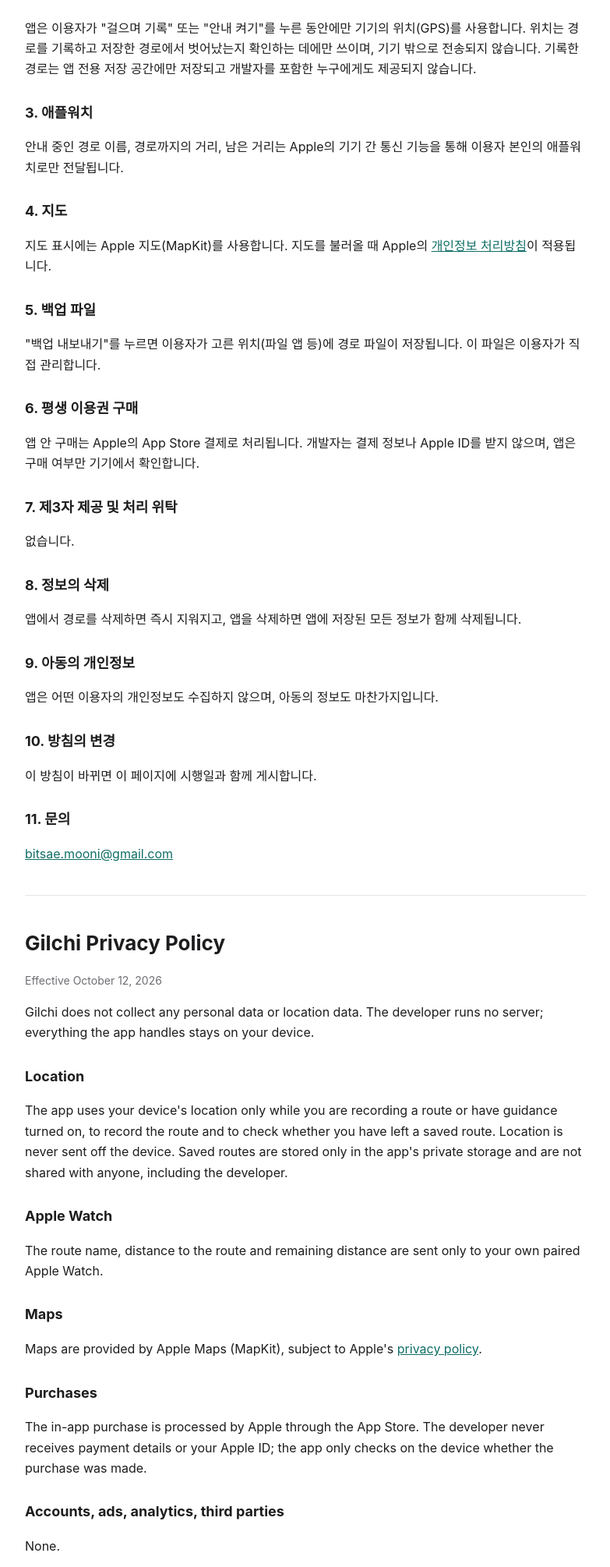
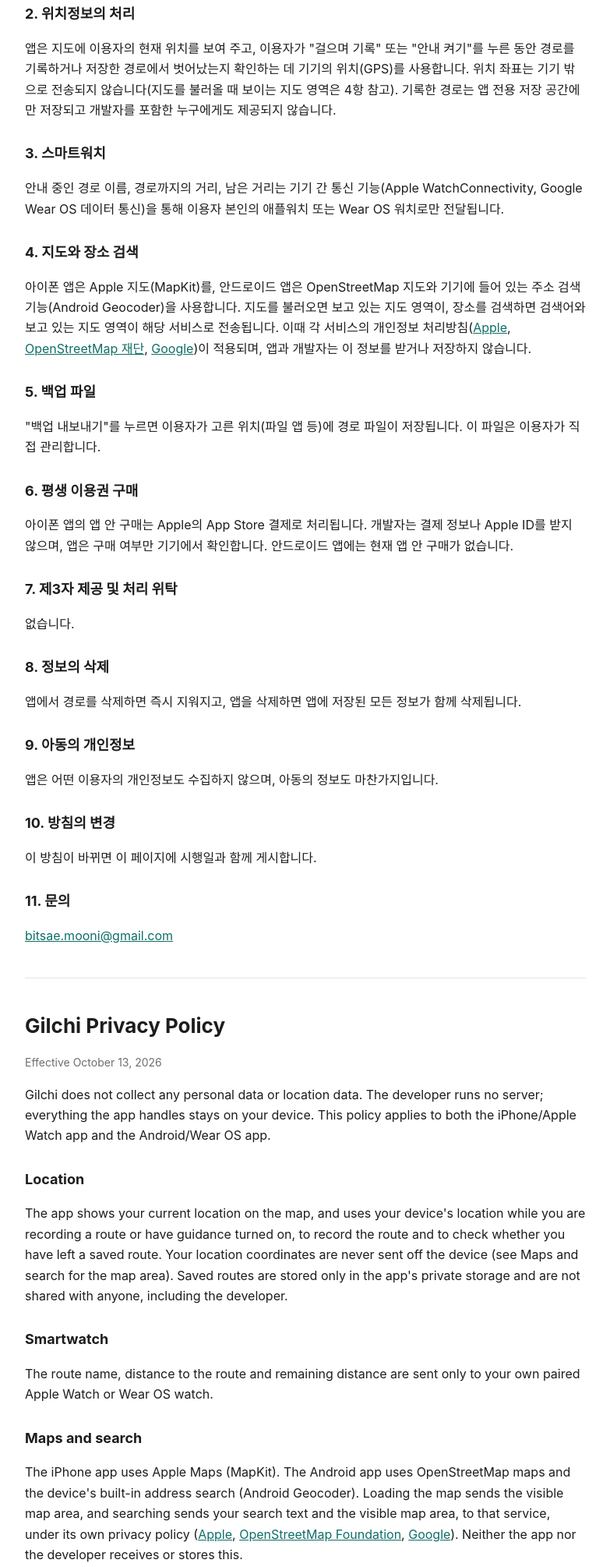
Before and after one commit to chairman125/chairman125.github.io, a plain HTML site: page gilchi/privacy.html in a window 1280 px wide. Shown: the part 332-2342 px from the top of the page at 78% size, without its empty margins (248-1031 px from the left). Drawn offline with Linux system fonts and the light colour scheme.

Commit message:
Gilchi 개인정보처리방침: 지도와 장소 검색, 안드로이드 앱 반영
Co-Authored-By: Claude Opus 5.5 (1M context) <noreply@anthropic.com>

```diff
--- a/gilchi/privacy.html
+++ b/gilchi/privacy.html
@@ -20,27 +20,27 @@
 <body>
 <main>
 <h1>Gilchi 개인정보처리방침</h1>
-<p class="muted">시행일: 2026년 10월 12일</p>
+<p class="muted">시행일: 2026년 10월 13일</p>
 
-<p>Gilchi(이하 "앱")는 이용자의 개인정보와 위치정보를 수집하지 않습니다. 개발자는 서버를 운영하지 않으며, 앱이 다루는 모든 정보는 이용자의 기기 안에서만 처리됩니다.</p>
+<p>Gilchi(이하 "앱")는 이용자의 개인정보와 위치정보를 수집하지 않습니다. 개발자는 서버를 운영하지 않으며, 앱이 다루는 모든 정보는 이용자의 기기 안에서만 처리됩니다. 이 방침은 아이폰·애플워치 앱과 안드로이드·Wear OS 앱에 똑같이 적용됩니다.</p>
 
 <h2>1. 수집하는 개인정보</h2>
 <p>없습니다. 회원가입, 로그인, 광고, 이용 통계(분석) 기능이 없습니다.</p>
 
 <h2>2. 위치정보의 처리</h2>
-<p>앱은 이용자가 "걸으며 기록" 또는 "안내 켜기"를 누른 동안에만 기기의 위치(GPS)를 사용합니다. 위치는 경로를 기록하고 저장한 경로에서 벗어났는지 확인하는 데에만 쓰이며, 기기 밖으로 전송되지 않습니다. 기록한 경로는 앱 전용 저장 공간에만 저장되고 개발자를 포함한 누구에게도 제공되지 않습니다.</p>
+<p>앱은 지도에 이용자의 현재 위치를 보여 주고, 이용자가 "걸으며 기록" 또는 "안내 켜기"를 누른 동안 경로를 기록하거나 저장한 경로에서 벗어났는지 확인하는 데 기기의 위치(GPS)를 사용합니다. 위치 좌표는 기기 밖으로 전송되지 않습니다(지도를 불러올 때 보이는 지도 영역은 4항 참고). 기록한 경로는 앱 전용 저장 공간에만 저장되고 개발자를 포함한 누구에게도 제공되지 않습니다.</p>
 
-<h2>3. 애플워치</h2>
-<p>안내 중인 경로 이름, 경로까지의 거리, 남은 거리는 Apple의 기기 간 통신 기능을 통해 이용자 본인의 애플워치로만 전달됩니다.</p>
+<h2>3. 스마트워치</h2>
+<p>안내 중인 경로 이름, 경로까지의 거리, 남은 거리는 기기 간 통신 기능(Apple WatchConnectivity, Google Wear OS 데이터 통신)을 통해 이용자 본인의 애플워치 또는 Wear OS 워치로만 전달됩니다.</p>
 
-<h2>4. 지도</h2>
-<p>지도 표시에는 Apple 지도(MapKit)를 사용합니다. 지도를 불러올 때 Apple의 <a href="https://www.apple.com/kr/legal/privacy/">개인정보 처리방침</a>이 적용됩니다.</p>
+<h2>4. 지도와 장소 검색</h2>
+<p>아이폰 앱은 Apple 지도(MapKit)를, 안드로이드 앱은 OpenStreetMap 지도와 기기에 들어 있는 주소 검색 기능(Android Geocoder)을 사용합니다. 지도를 불러오면 보고 있는 지도 영역이, 장소를 검색하면 검색어와 보고 있는 지도 영역이 해당 서비스로 전송됩니다. 이때 각 서비스의 개인정보 처리방침(<a href="https://www.apple.com/kr/legal/privacy/">Apple</a>, <a href="https://osmfoundation.org/wiki/Privacy_Policy">OpenStreetMap 재단</a>, <a href="https://policies.google.com/privacy?hl=ko">Google</a>)이 적용되며, 앱과 개발자는 이 정보를 받거나 저장하지 않습니다.</p>
 
 <h2>5. 백업 파일</h2>
 <p>"백업 내보내기"를 누르면 이용자가 고른 위치(파일 앱 등)에 경로 파일이 저장됩니다. 이 파일은 이용자가 직접 관리합니다.</p>
 
 <h2>6. 평생 이용권 구매</h2>
-<p>앱 안 구매는 Apple의 App Store 결제로 처리됩니다. 개발자는 결제 정보나 Apple ID를 받지 않으며, 앱은 구매 여부만 기기에서 확인합니다.</p>
+<p>아이폰 앱의 앱 안 구매는 Apple의 App Store 결제로 처리됩니다. 개발자는 결제 정보나 Apple ID를 받지 않으며, 앱은 구매 여부만 기기에서 확인합니다. 안드로이드 앱에는 현재 앱 안 구매가 없습니다.</p>
 
 <h2>7. 제3자 제공 및 처리 위탁</h2>
 <p>없습니다.</p>
@@ -60,16 +60,16 @@
 <hr>
 
 <h1>Gilchi Privacy Policy</h1>
-<p class="muted">Effective October 12, 2026</p>
-<p>Gilchi does not collect any personal data or location data. The developer runs no server; everything the app handles stays on your device.</p>
+<p class="muted">Effective October 13, 2026</p>
+<p>Gilchi does not collect any personal data or location data. The developer runs no server; everything the app handles stays on your device. This policy applies to both the iPhone/Apple Watch app and the Android/Wear OS app.</p>
 <h2>Location</h2>
-<p>The app uses your device's location only while you are recording a route or have guidance turned on, to record the route and to check whether you have left a saved route. Location is never sent off the device. Saved routes are stored only in the app's private storage and are not shared with anyone, including the developer.</p>
-<h2>Apple Watch</h2>
-<p>The route name, distance to the route and remaining distance are sent only to your own paired Apple Watch.</p>
-<h2>Maps</h2>
-<p>Maps are provided by Apple Maps (MapKit), subject to Apple's <a href="https://www.apple.com/legal/privacy/">privacy policy</a>.</p>
+<p>The app shows your current location on the map, and uses your device's location while you are recording a route or have guidance turned on, to record the route and to check whether you have left a saved route. Your location coordinates are never sent off the device (see Maps and search for the map area). Saved routes are stored only in the app's private storage and are not shared with anyone, including the developer.</p>
+<h2>Smartwatch</h2>
+<p>The route name, distance to the route and remaining distance are sent only to your own paired Apple Watch or Wear OS watch.</p>
+<h2>Maps and search</h2>
+<p>The iPhone app uses Apple Maps (MapKit). The Android app uses OpenStreetMap maps and the device's built-in address search (Android Geocoder). Loading the map sends the visible map area, and searching sends your search text and the visible map area, to that service, under its own privacy policy (<a href="https://www.apple.com/legal/privacy/">Apple</a>, <a href="https://osmfoundation.org/wiki/Privacy_Policy">OpenStreetMap Foundation</a>, <a href="https://policies.google.com/privacy">Google</a>). Neither the app nor the developer receives or stores this.</p>
 <h2>Purchases</h2>
-<p>The in-app purchase is processed by Apple through the App Store. The developer never receives payment details or your Apple ID; the app only checks on the device whether the purchase was made.</p>
+<p>The iPhone app's in-app purchase is processed by Apple through the App Store. The developer never receives payment details or your Apple ID; the app only checks on the device whether the purchase was made. The Android app currently has no in-app purchases.</p>
 <h2>Accounts, ads, analytics, third parties</h2>
 <p>None.</p>
 <h2>Deleting data</h2>
```
